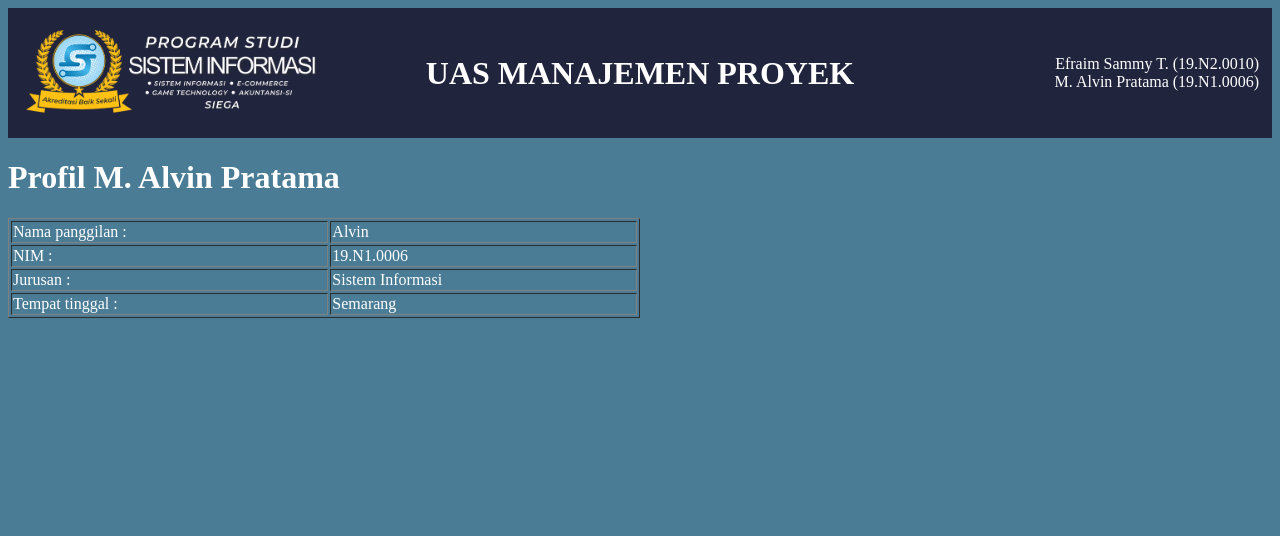
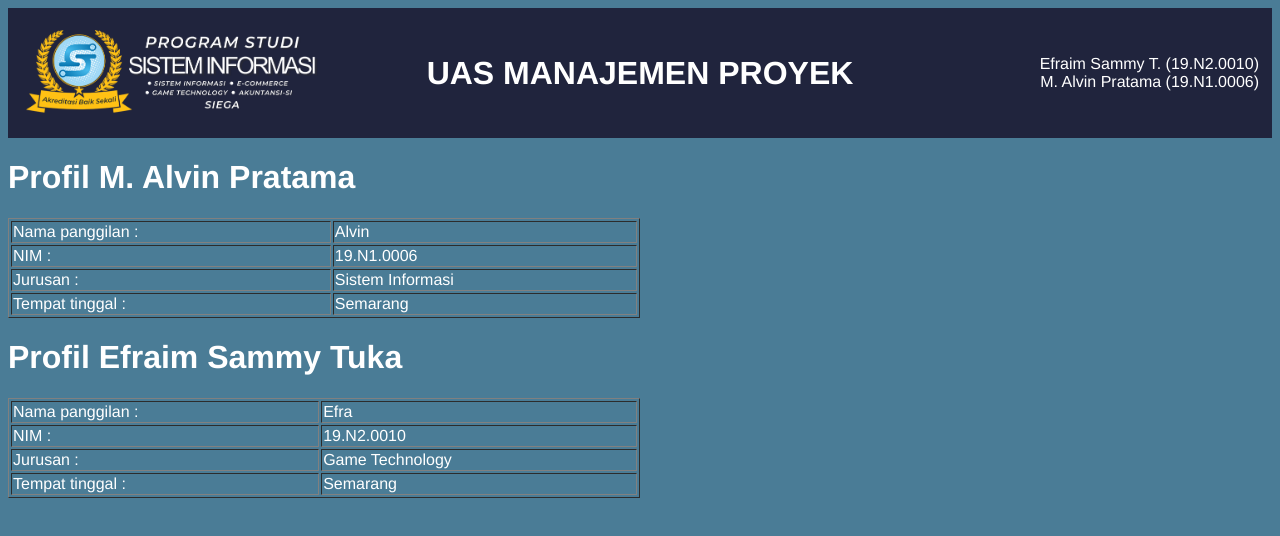
Before and after one commit to Efra-EMX/uas-manpro, a plain HTML site: page index.html in a window 1280 px wide. Drawn offline with Linux system fonts and the light colour scheme.

Commit message:
Menambahkan profil Efra pada index.html

```diff
--- a/index.html
+++ b/index.html
@@ -5,7 +5,7 @@
 		<meta name="viewport" content="width=device-width, initial-scale=1">
 		<title>UAS Manajemen Proyek</title>
 	</head>
-	<body style="background-color: #4a7c96; color:white;">
+	<body style="background-color: #4a7c96; color:white; font-family: Helvetica;">
 		<div>
 			<table width="100%" bgcolor="#20243d" style="color:white; padding: 10px;">
 				<tr>
@@ -60,5 +60,43 @@
 				</tr>
 			</table>
 		</div>
+
+		<div>
+			<table width="50%" border="1">
+				<h1>Profil Efraim Sammy Tuka</h1>
+				<tr>
+					<td>
+						Nama panggilan :
+					</td>
+					<td>
+						Efra
+					</td>
+				</tr>
+				<tr>
+					<td>
+						NIM :
+					</td>
+					<td>
+						19.N2.0010
+					</td>
+				</tr>
+				<tr>
+					<td>
+						Jurusan :
+					</td>
+					<td>
+						Game Technology
+					</td>
+				<tr>
+					<td>
+						Tempat tinggal :
+					</td>
+					<td>
+						Semarang
+					</td>
+				</tr>
+				</tr>
+			</table>
+		</div>
 	</body>
 </html>
```
